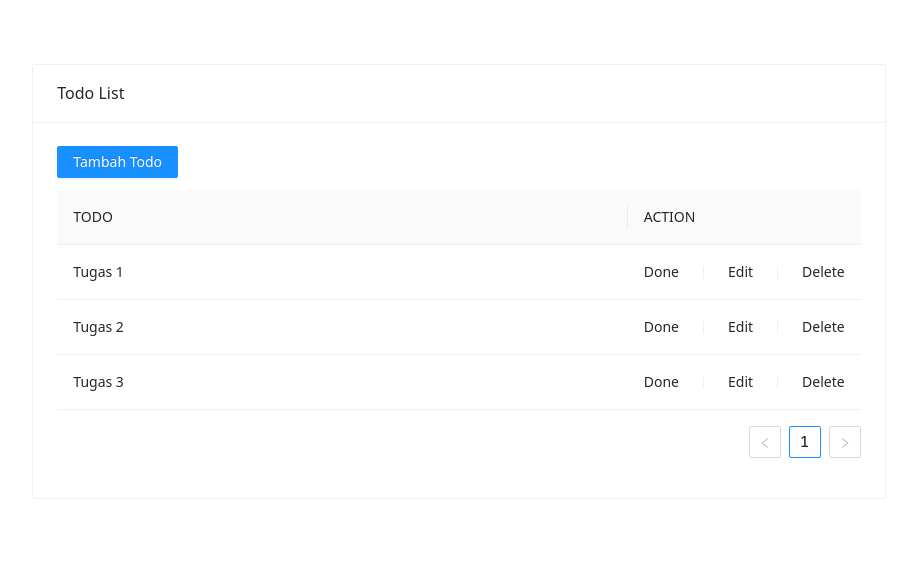
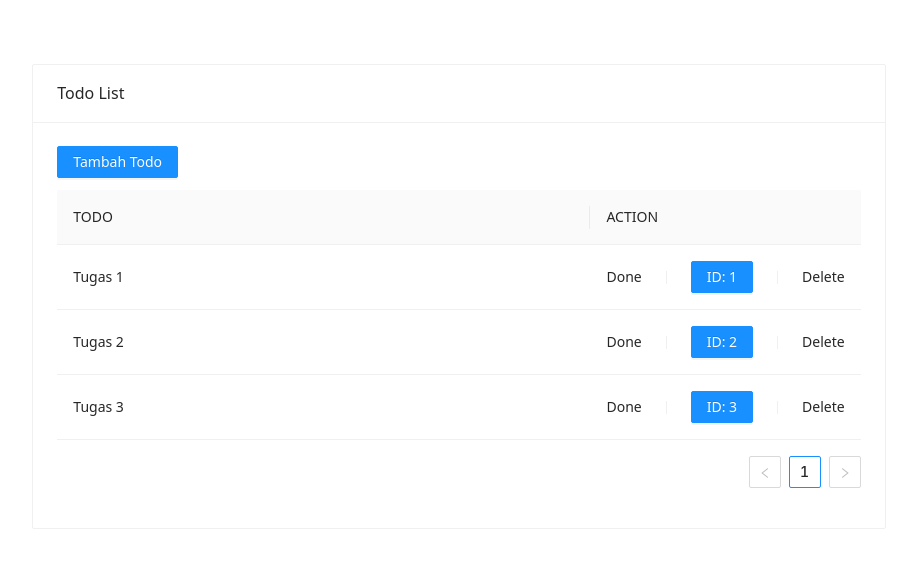
Before and after one commit to Nugrh/todo-react, a React (Create React App) app: page / in a window 1280 px wide. Shown: the top 568 px of the page, without its empty margins (181-1098 px from the left). Built offline with nearby package versions, Linux system fonts and the light colour scheme.

Commit message:
Testing edit

```diff
--- a/src/components/EditModal.js
+++ b/src/components/EditModal.js
@@ -3,49 +3,44 @@ import { Modal, Button, Input } from "antd";
 import { useSelector, useDispatch } from "react-redux";
 import { updateTodo } from "../features/Todos";
 
-const CreateModal = () => {
+const EditModal = (id) => {
     const [isModalVisible, setIsModalVisible] = useState(false);
-    const dispatch = useDispatch();
-    const [newTodo, setNewTodo] = useState("");
-    //        ^         ^
-    //        |         |
-    //        |         L-------------------------------variabel untuk menampung data dari input yang ada di bawah
-    //        |
-    // variabel yang menyimpan todo yang baru
 
 
-    const showModal = () => {
-        setIsModalVisible(true);
+
+    const handleOk = () => {
+        setIsModalVisible(false);
     };
 
     const handleCancel = () => {
         setIsModalVisible(false);
-    };
+    }; const dispatch = useDispatch();
+    //                            default value
+    //                                  |
+    //                                  V
+    const [newTodo, setNewTodo] = useState("");
+    //        ^         ^
+    //        |         |
+    //        |         L-----------------------variabel untuk menampung data dari input yang ada di bawah
+    //        |
+    // variabel yang menyimpan todo yang baru
 
     return (
         <>
-            <a onClick={showModal}>Edit</a>
-            <Modal
-                title="Edit"
-                visible={isModalVisible}
-                onCancel={handleCancel}
-                footer={[
+            <Modal title={id} visible={isModalVisible} onOk={handleOk} onCancel={handleCancel} footer={[
                 <Button onClick={() => {
                     dispatch(
                         updateTodo({
-                                id: 1, // (sementara pake id yang ada, jadi klo id=1, todo ke-1 akan terubah) ngambil id dari tabel
+                            id: id, // ngambil id dari tabel
                             todo: newTodo, // todo yang dari input
                         })
                     );
                     setIsModalVisible(false);
-
                 }
-
-                    }>OK</Button>,
+                }>OK {id}</Button>,
                 <Button onClick={handleCancel}>Cancel</Button>,
-                ]}
-            >
-                <div>
+            ]}>
+                <p>ID: {id}</p>
                 <Input
                     type="text"
                     placeholder="Edit Todo..."
@@ -53,10 +48,9 @@ const CreateModal = () => {
                         setNewTodo(event.target.value); // menyimpan data input untuk baris ke 9(setNewTodo)
                     }}
                 />
-                </div>
             </Modal>
         </>
     );
 };
 
-export default CreateModal;
+export default EditModal;
--- a/src/components/TableComponent.js
+++ b/src/components/TableComponent.js
@@ -1,21 +1,41 @@
 import React, { useState } from "react";
-import { Table, Space, Divider, Popconfirm } from "antd";
+import { Table, Space, Divider, Popconfirm, Button, Modal, Input } from "antd";
 import "antd/dist/antd.css";
-import EditModal from "./EditModal";
 import { useDispatch, useSelector } from "react-redux";
-import { deleteTodo } from "../features/Todos";
+import { deleteTodo, updateTodo } from "../features/Todos";
 
 const TableComponent = (props) => {
-    // TODO: pass data id to <EditModal />
 
+    const [isModalVisible, setIsModalVisible] = useState(false);
+    const showModal = (id) => {
+
+        setIsModalVisible(true);
+        return (
+            editModal(id)
+        )
+    };
+
+    const handleOk = () => {
+        setIsModalVisible(false);
+    };
+
+    const handleCancel = () => {
+        setIsModalVisible(false);
+    };
+    //                            default value
+    //                                  |
+    //                                  V
+    const [newTodo, setNewTodo] = useState("");
+    //        ^         ^
+    //        |         |
+    //        |         L-----------------------variabel untuk menampung data dari input yang ada di bawah
+    //        |
+    // variabel yang menyimpan todo yang baru
     const dispatch = useDispatch();
     const todoList = useSelector((state) => state.todos.value);
-    const [todoId, setTodoId] = useState("");
 
-    const getTodoId = (id) => {
-        setTodoId = id;
-    };
 
+    // const columns adalah header dari tabel yang isinya ada di dalam ini
     const columns = [
         {
             title: "TODO",
@@ -29,31 +49,77 @@ const TableComponent = (props) => {
             key: "id",
             fixed: "right",
             width: 100,
-            render: (id) => [
+            render: (rows, record) => (
                 <Space split={<Divider type="vertical" />} size="middle">
                     <a>Done</a>
 
-                    {/* EDIT DATA MODAL */}
-                    <EditModal todoId={id} />
-                    {/* todoId={id} untuk mengirim data ID untuk edit */}
+                    {/* EDIT DATA MODAL----------------------------------------------------------------- */}
+                    <div>
+                        <Button type="primary" onClick={
+                            () =>
+                                showModal(rows)
+                        }>
+                            ID: {rows}
+                        </Button>
+                        {editModal()}
+                    </div>
+
+                    {/* <editModal id={rows} /> */}
+                    {/* EDIT DATA MODAL----------------------------------------------------------------- */}
+
 
                     {/* DELETE DATA */}
-                    <Popconfirm
+                    < Popconfirm
                         title="Sure to delete?"
                         onConfirm={() => {
-                            dispatch(deleteTodo({ id: id }));
+                            dispatch(deleteTodo({ id: rows }));
                         }}
                     >
                         <a>Delete</a>
-                    </Popconfirm>
-                </Space>,
-            ],
+                    </Popconfirm >
+                </Space >
+            ),
         },
     ];
 
+    const editModal = (id) => {
+        { console.log("ID: ", id) }
+        { console.log("Todo: ", newTodo) }
+        return (
+            < Modal title={id} visible={isModalVisible} onOk={handleOk} onCancel={handleCancel} footer={
+                [
+                    <Button onClick={() => {
+                        dispatch(
+                            updateTodo({
+                                id: id, // ngambil id dari tabel
+                                todo: newTodo, // todo yang dari input
+                            })
+                        );
+                        setIsModalVisible(false);
+                    }
+
+                    }>OK {id}</Button>,
+                    <Button onClick={handleCancel}>Cancel</Button>,
+
+                ]} >
+                <p>ID:</p>
+
+
+                <Input
+                    type="text"
+                    placeholder="Edit Todo..."
+                    onChange={(event) => {
+                        setNewTodo(event.target.value); // menyimpan data input untuk baris ke 9(setNewTodo)
+                    }}
+                />
+            </Modal >
+        )
+    }
+
     return (
         <div style={{ marginTop: 12 }}>
-            <Table columns={columns} dataSource={todoList} rowKey="id" />
+
+            <Table columns={columns} dataSource={todoList} />
         </div>
     );
 };
```
Lines whose indentation alone changed are shown as unchanged.
